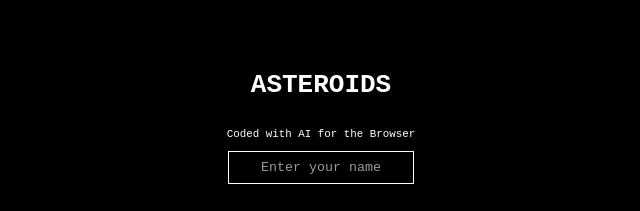
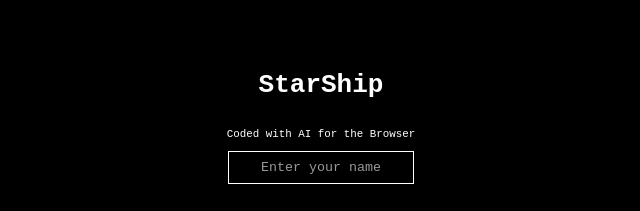
Before and after one commit to Rkcr7/Starship, a plain HTML site: page index.html in a window 1280 px wide. Shown: the part 241-452 px from the top of the page, 319-959 px from the left. Drawn offline with Linux system fonts and the light colour scheme.

Commit message:
Information updated

```diff
--- a/index.html
+++ b/index.html
@@ -4,11 +4,12 @@
     <meta charset="UTF-8" />
     <meta name="viewport" content="width=device-width, initial-scale=1.0" />
     <title>ASTEROIDS (Coded with AI)</title>
+    <link rel="icon" type="image/x-icon" href="public/favicon.ico">
     <link rel="stylesheet" href="css/styles.css" />
   </head>
   <body>
     <div id="title-screen">
-      <h1>ASTEROIDS</h1>
+      <h1>StarShip</h1>
       <p style="font-size: smaller">Coded with AI for the Browser</p>
       <input type="text" id="player-name" placeholder="Enter your name" />
       <button id="start-button">Start</button>
```
Also changed, not shown: public/favicon.ico (added), 1 other file.
